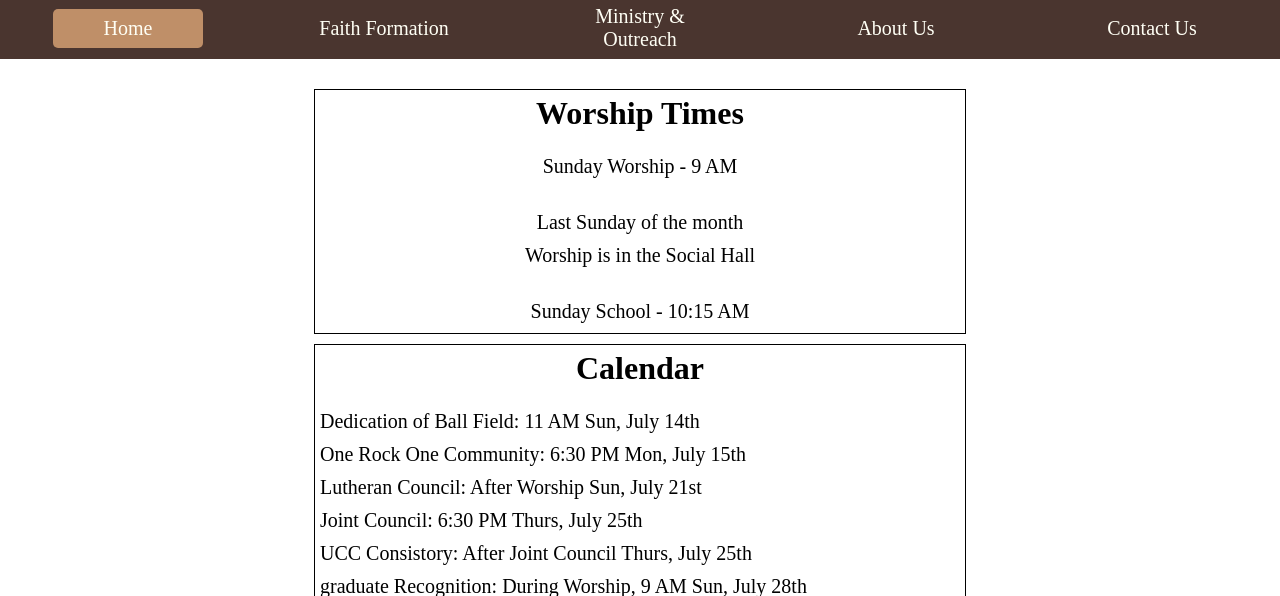
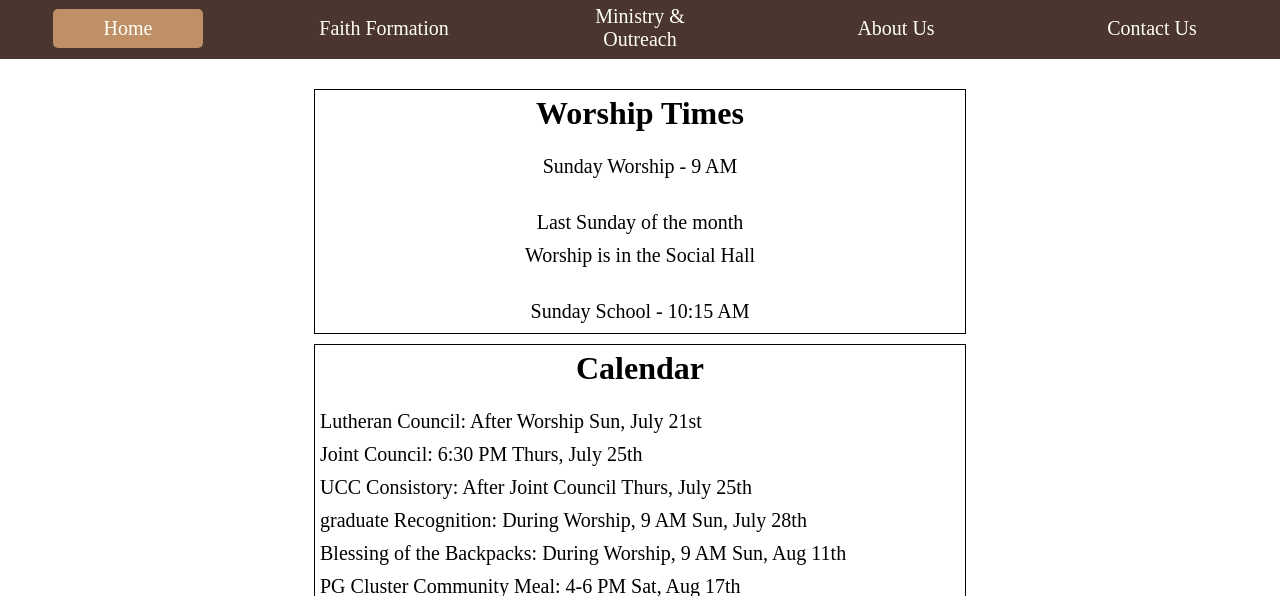
Before and after one commit to JointWeb/Website, a plain HTML site: page index.html in a window 1280 px wide. Shown: the part 204-800 px from the top of the page. Drawn offline with Linux system fonts and the light colour scheme.

Commit message:
calendar update

```diff
--- a/index.html
+++ b/index.html
@@ -76,12 +76,6 @@
                <div class="newsitem">
 
                     <p>
-                         Dedication of Ball Field: 11 AM Sun, July 14th
-                    </p>
-                    <p>
-                         One Rock One Community: 6:30 PM Mon, July 15th
-                    </p>
-                    <p>
                          Lutheran Council: After Worship Sun, July 21st
                     </p>
                     <p>
```
